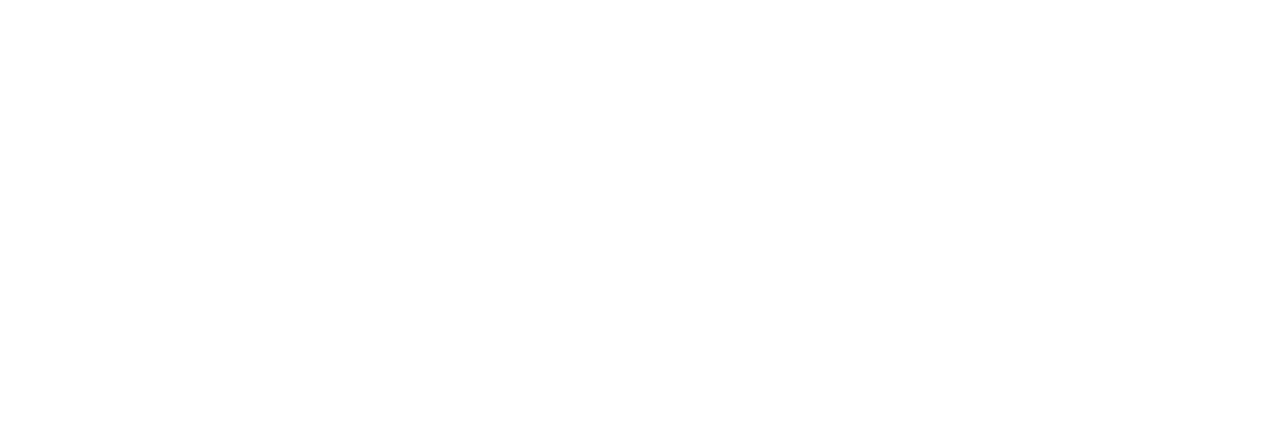
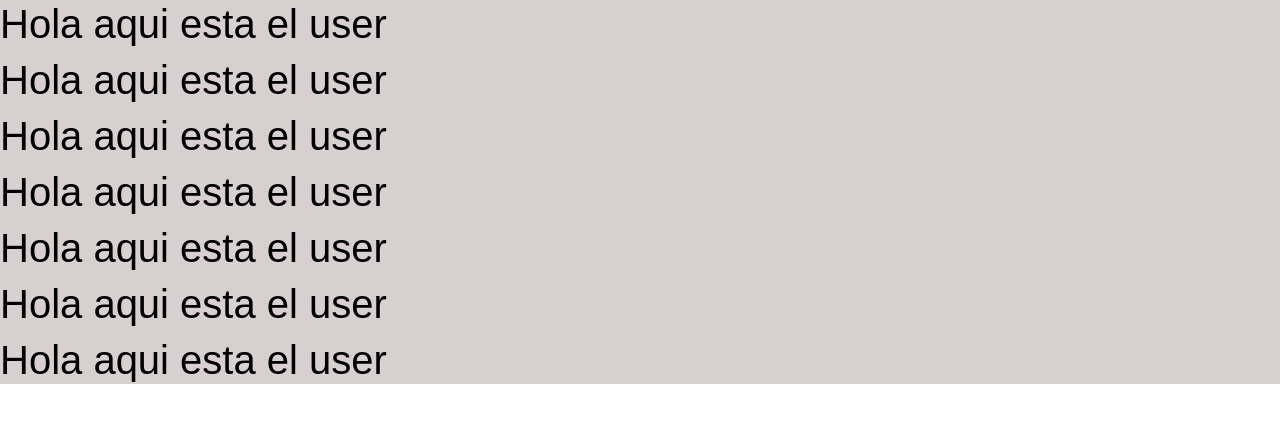
Before and after one commit to jesusjarr30/Modular-Web, a React (Create React App) app in the folder PaginaWeb/webps/: page /ViewUser in a window 1280 px wide. Before the commit this address had no page. Shown: the top 422 px of the page. Built offline with nearby package versions, Linux system fonts and the light colour scheme.

Commit message:
View user

```diff
--- a/PaginaWeb/webps/src/App.js
+++ b/PaginaWeb/webps/src/App.js
@@ -11,7 +11,7 @@
 import Inicio from "./components/Dashboard/Inicio";
 import Personalizar from "./components/Dashboard/Personalizar";
 import AddUser from "./components/Dashboard/AddUser";
-
+import ViewUser from "./components/Dashboard/ViewUser";
 
 
 function App() {
@@ -27,6 +27,7 @@
       <Route path="/Ppc" element={<Ppc/>} />
       <Route path="Inicio/*" element={<Inicio/>} />
       <Route path="/Usuario" element={<AddUser/>}/>
+      <Route path="/ViewUser" element={<ViewUser/>} />
 
 
     </Routes>
--- a/PaginaWeb/webps/src/components/Dashboard/AddUser.js
+++ b/PaginaWeb/webps/src/components/Dashboard/AddUser.js
@@ -121,7 +121,7 @@
         try {
           const Customer = {
             id: Identificador,
-            name: Name,
+            name: Name+' '+LastName,
             email: Email,
             telephone: Telephone,
             psychologistID: PsychologistID,
--- a/PaginaWeb/webps/src/components/Dashboard/Rutas.js
+++ b/PaginaWeb/webps/src/components/Dashboard/Rutas.js
@@ -8,10 +8,11 @@
 import Userlist from "./Userlist";
 import Ppc from '../Ppc';
 import Estadisticas from './Estadisticas';
-
+import ViewUser from './ViewUser';
 
 function Rutas() {
-  return (
+  /*return (
+
     <Router>
     <Routes>
       <Route path="Inicio/Personalizar" element={<Personalizar/>} />
@@ -19,11 +20,12 @@
       <Route path="Inicio/Support" element={<Support/>} />
       <Route path="Inicio/Userlist" element={<Userlist/>} />
       <Route path="Inicio/Ppc" element={<Ppc/>} />
-      <Route path= "Inicio/Estadisticas" element={<Estadisticas/>}/>
+      <Route path="Inicio/Estadisticas" element={<Estadisticas/>}/>
+      <Route path="Inicio/ViewUser" element={<ViewUser/>}/>
 
     </Routes>
   </Router>
-  );
+  );*/
 }
 
 export default Rutas;
--- a/PaginaWeb/webps/src/components/Dashboard/Userlist.js
+++ b/PaginaWeb/webps/src/components/Dashboard/Userlist.js
@@ -3,12 +3,16 @@
 import listaBorrar from '../Imagenes/Button_list/listaBorrar.png';
 import listaEditar from '../Imagenes/Button_list/listaEditar.png';
 import listaVer from '../Imagenes/Button_list/listaVer.png';
+import { useNavigate } from 'react-router-dom';
+import DataTable from 'react-data-table-component';
 
-import DataTable from 'react-data-table-component';
+
 
 const Userlist = ({ nombre, id }) => {
 const [customerList, setCustomerList] = useState([]);
 const [busqueda,setBusqueda] = useState([])
+
+const navigate = useNavigate();
 
   useEffect(() => {
     const fetchData = async () => {
@@ -28,17 +32,18 @@
 
 const handleEdit = (row) => {
   // Lógica para manejar la edición aquí
-  console.log('handleGenerate llamada', row);
-  // Lógica para generar resultados aquí
+  console.log('handleEdit llamada', row);
+  navigate('/ViewUser');
 
 };
 
 const handleGenerate = (row) => {
   // Lógica para generar resultados aquí
   console.log('handleGenerate llamada', row);
+  navigate('/ViewUser');
   // Lógica para generar resultados aquí
+};
 
-};
 
 const customStyles = {
   rows: {
@@ -111,12 +116,7 @@
       button: true,
     },
   ];
-
-
-
     // Add more columns as needed
-
-
 
   function handlerFilter(event) {
     const newData = customerList.filter(row => {
@@ -143,9 +143,6 @@
           fixedHeader
           pagination
           customStyles={customStyles}
-
-
-
         />
         </div>
       </div>
--- /dev/null
+++ b/PaginaWeb/webps/src/components/Dashboard/ViewUser.js
@@ -0,0 +1,20 @@
+
+import React, { useState, useEffect } from "react";
+import axios from "axios";
+
+const ViewUser = () => {
+    return (
+    <div>
+        <h1>Hola aqui esta el user</h1>
+        <h1>Hola aqui esta el user</h1>
+        <h1>Hola aqui esta el user</h1>
+        <h1>Hola aqui esta el user</h1>
+        <h1>Hola aqui esta el user</h1>
+        <h1>Hola aqui esta el user</h1>
+        <h1>Hola aqui esta el user</h1>
+    </div>
+    )
+
+
+}
+export default ViewUser;
```
